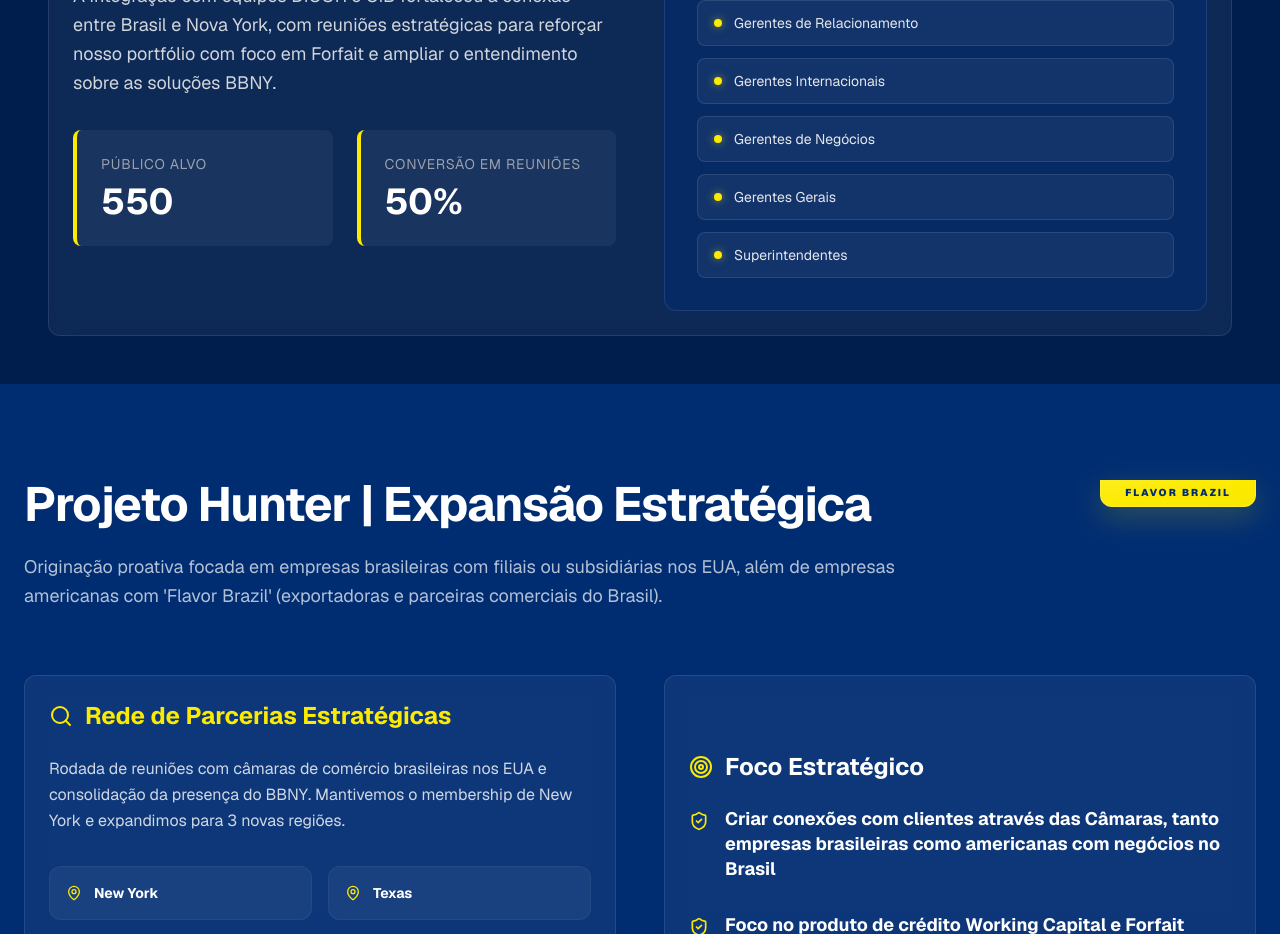
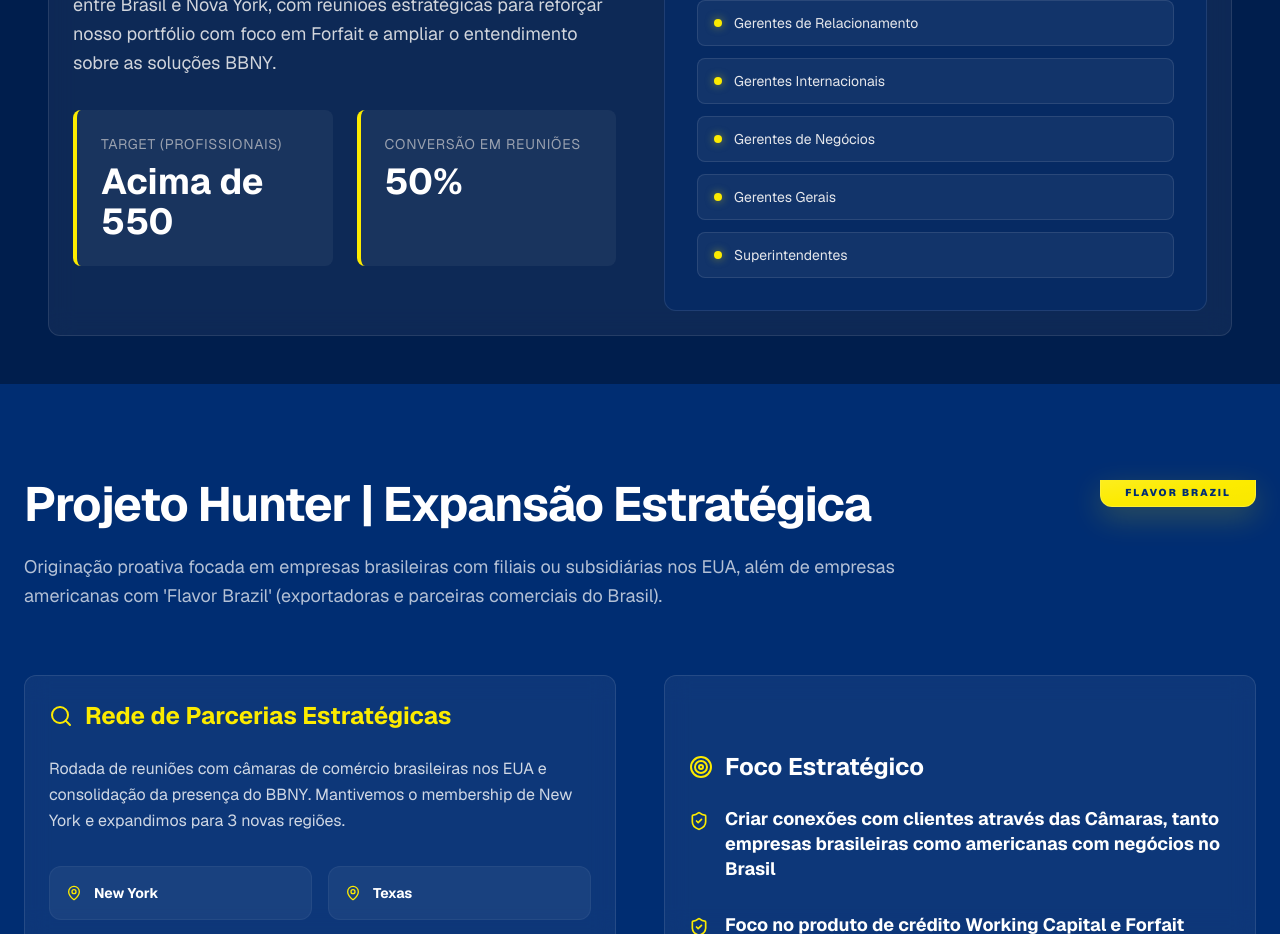
Before and after one commit to skintryker/bbny-presentation, a Next.js app: page / in a window 1280 px wide. Shown: the part 2980-3914 px from the top of the page. Built offline with nearby package versions, Linux system fonts and the light colour scheme.

Commit message:
update: rename Público Alvo to Target (Profissionais) and update value

```diff
--- a/src/data/presentationData.ts
+++ b/src/data/presentationData.ts
@@ -62,7 +62,7 @@ export const presentationData = {
     title: "Sinergia com BB Brasil",
     description: "A integração com equipes DICOR e CIB fortaleceu a conexão entre Brasil e Nova York, com reuniões estratégicas para reforçar nosso portfólio com foco em Forfait e ampliar o entendimento sobre as soluções BBNY.",
     stats: [
-      { label: "Público Alvo", value: 550 },
+      { label: "Target (Profissionais)", value: "Acima de 550" },
       { label: "Conversão em Reuniões", value: "50%" },
     ],
     targetAudience: [
```
Also changed, not shown: 1 other file (tests, documents, lock files or other folders).
